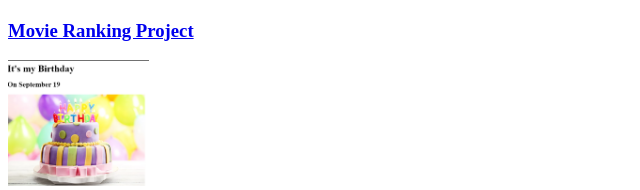
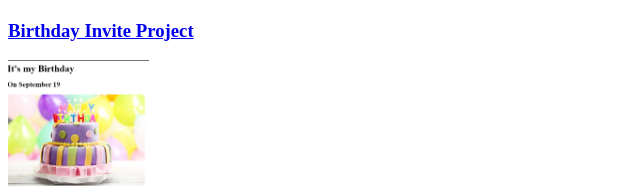
Before and after one commit to ranjit321/HTML-Portfolio, a plain HTML site: page index.html in a window 1280 px wide. Shown: the part 385-575 px from the top of the page, 0-640 px from the left. Drawn offline with Linux system fonts and the light colour scheme.

Commit message:
Update index.html

```diff
--- a/index.html
+++ b/index.html
@@ -30,7 +30,7 @@ https://developer.mozilla.org/en-US/docs/Web/HTML/Element/img#attr-height -->
 </h3>
 <img src=".\assets\images\movies.PNG" height="200" alt="Movie Ranking project"/>
 
-<h3><a href=".\public\birthday-invite.html"> Movie Ranking Project</a>
+<h3><a href=".\public\birthday-invite.html">Birthday Invite Project</a>
 </h3>
 <img src=".\assets\images\birthday.PNG" height="200" alt="Birthday"/>
 
```
